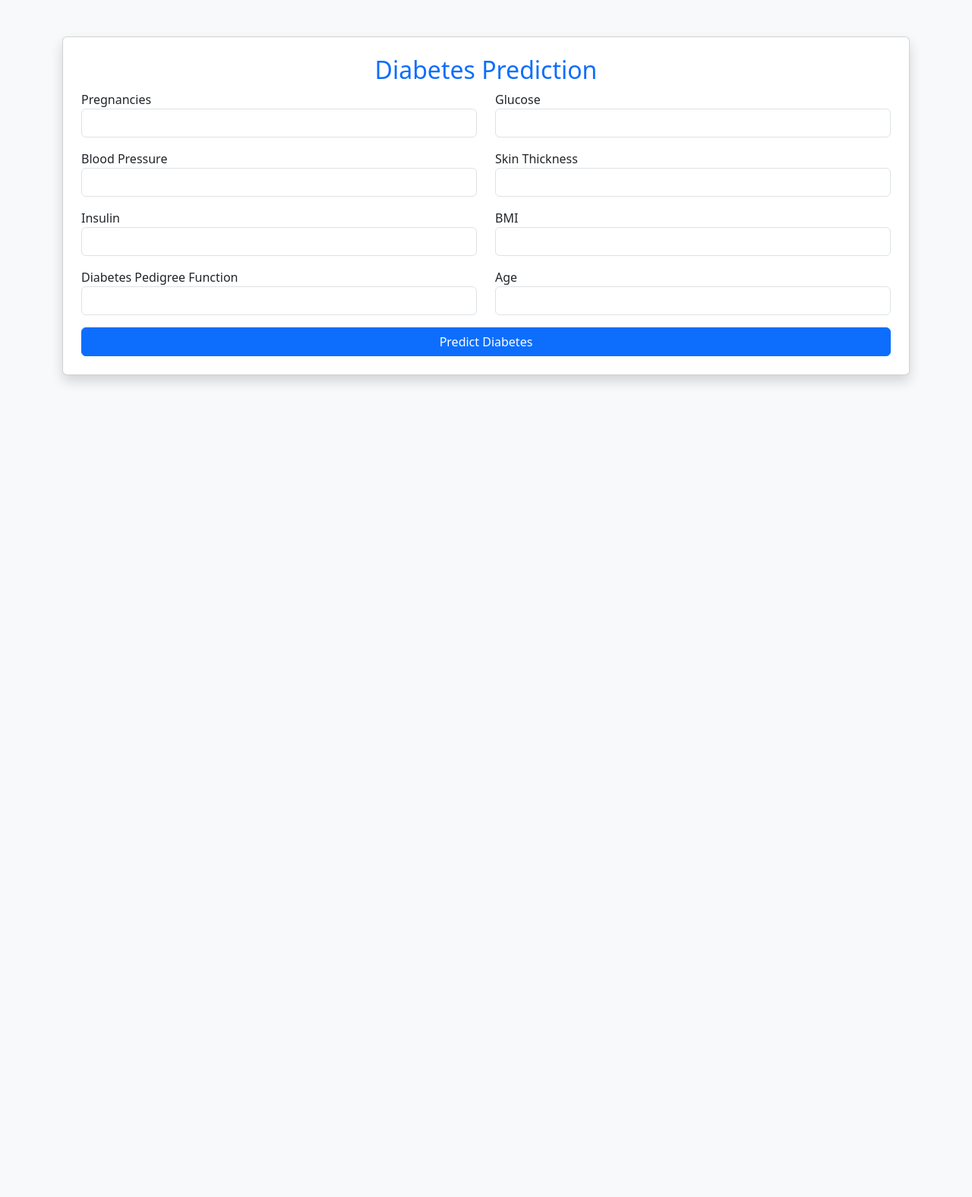
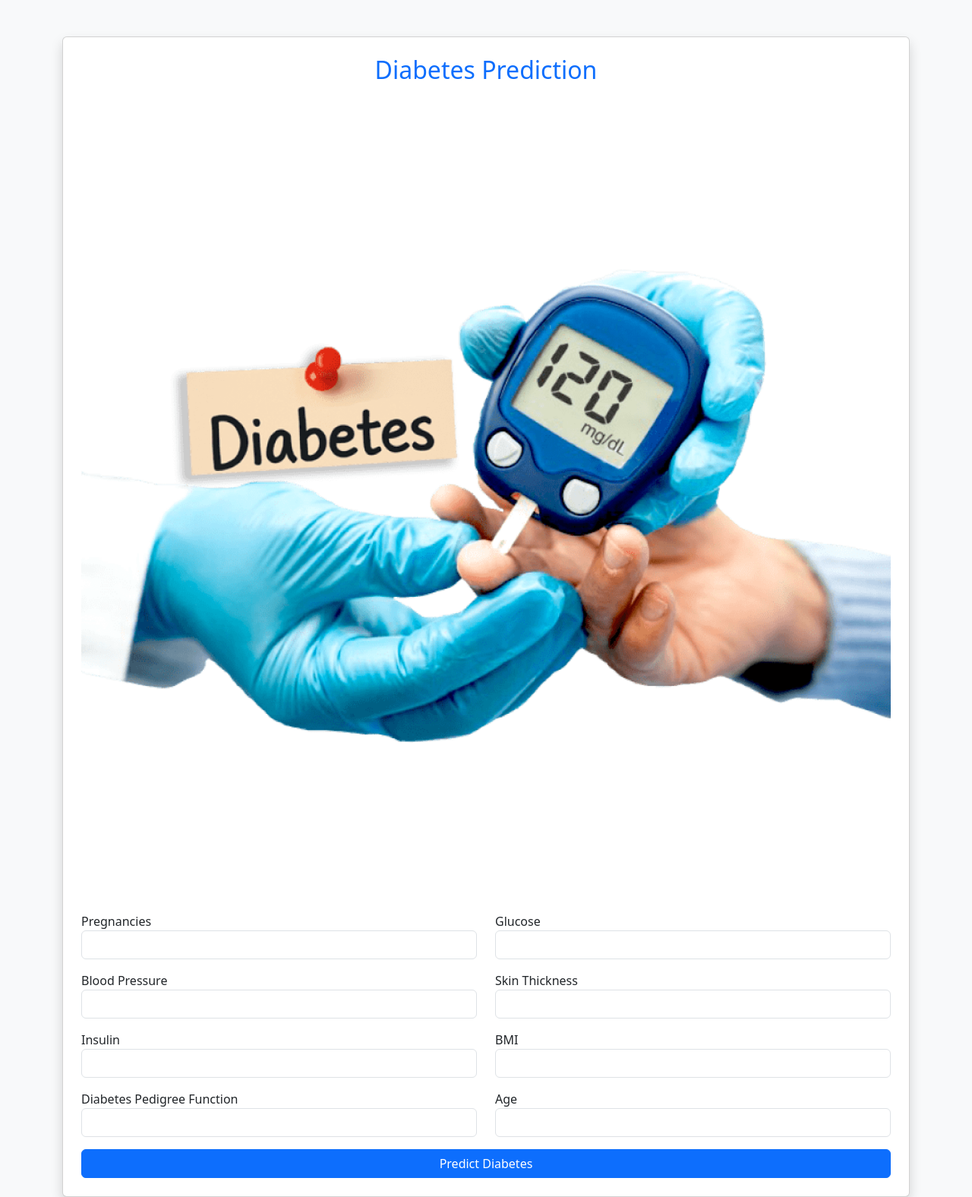
Before and after one commit to kumbharanushka8102-netizen/health-demo, a Flask app: page /diabetes in a window 1280 px wide. Shown: the whole page at 76% size. Before the commit the page ends 505 px from the top, so only its background shows below. Run offline with Flask 3, Linux system fonts and the light colour scheme; parts of the project's set-up code (start-up, migrations or seed data) failed here and were passed over.

Commit message:
Fix Diabetes image path

```diff
--- a/templates/diabetes.html
+++ b/templates/diabetes.html
@@ -16,6 +16,8 @@
         <h2 class="text-center text-primary">
             Diabetes Prediction
         </h2>
+
+        <img src="{{ url_for('static', filename='images/Diabetes.png') }}" class="img-fluid mb-3" alt="Healthcare illustration showing a person checking blood glucose in a clinical setting with Diabetes Prediction text and a calm informative tone">
 
         <form action="/predict_diabetes" method="POST">
 
```
